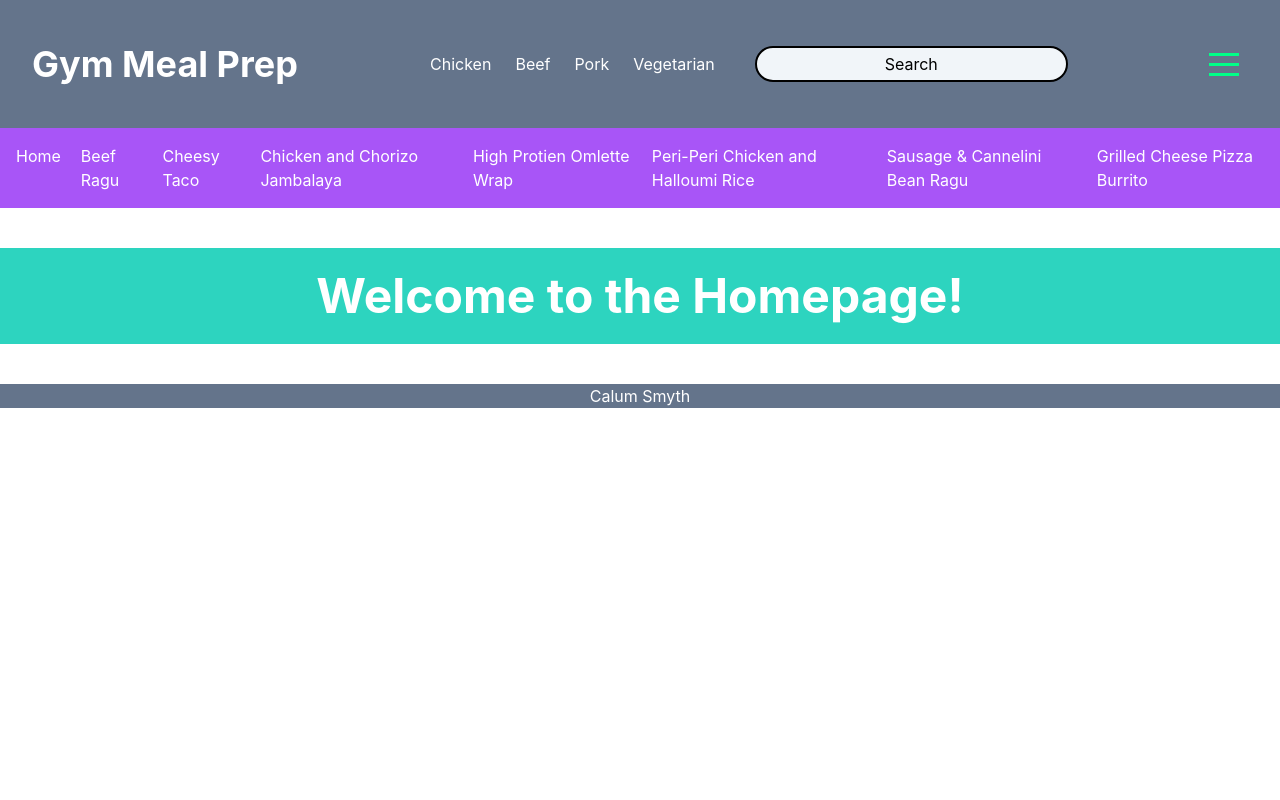
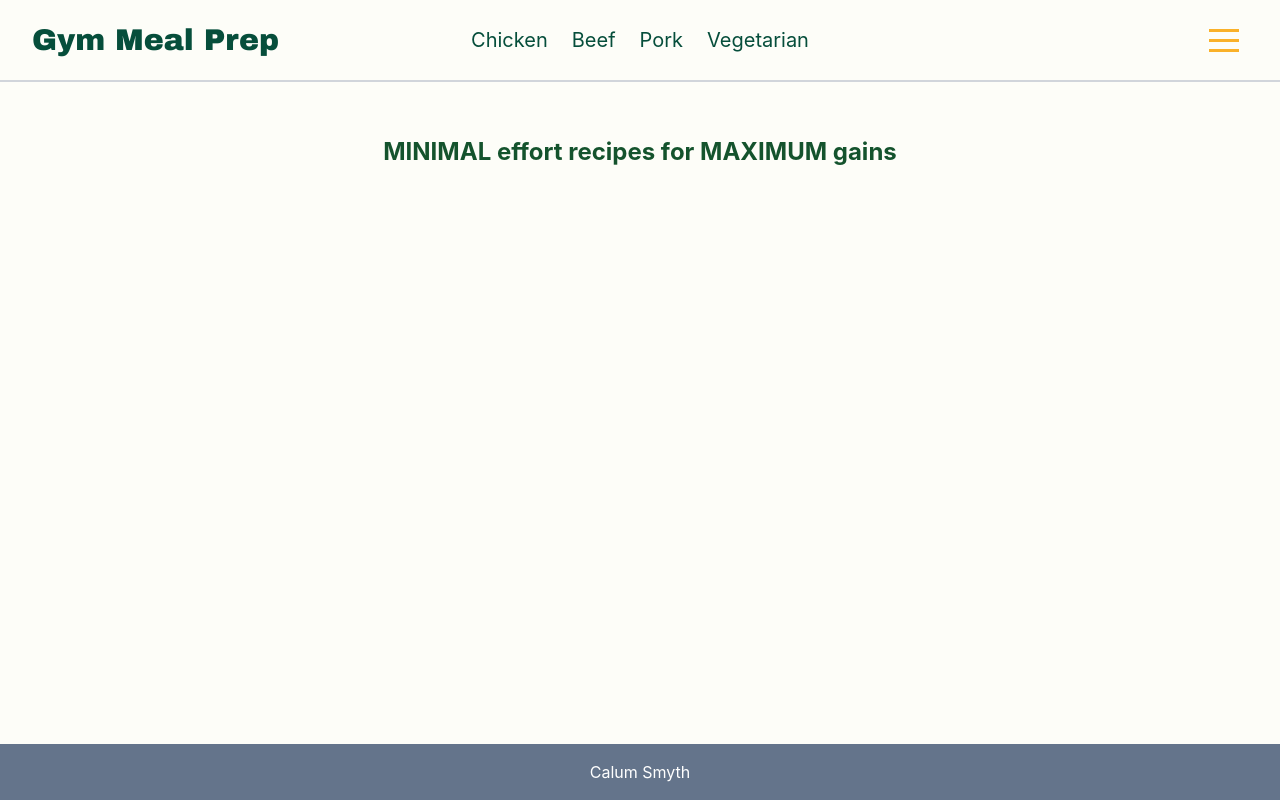
Before and after one commit to calumsmyth/gmpv, a React (Vite) app: page / in a window 1280 px wide. Built offline with nearby package versions, Linux system fonts and the light colour scheme; the HTML template or start-up script is replaced by a standard one.

Commit message:
Universal styling changes

```diff
--- a/src/App.jsx
+++ b/src/App.jsx
@@ -12,8 +12,7 @@ function App() {
   return (
     <Router>
       <Header />
-      <Navbar />
-      <section className = "content mb-10 mt-10">
+      <section className = "content text-green-900 mb-10 mt-10">
         <MyRoutes />
       </section>
       <Footer />
--- a/src/components/Footer.jsx
+++ b/src/components/Footer.jsx
@@ -1,6 +1,6 @@
 const Footer = () => {
     return (
-        <footer className = "footer bg-slate-500 text-white text-center -p4">Calum Smyth</footer>
+        <footer className = "footer fixed bottom-0 w-full bg-slate-500 text-white text-center p-4 ">Calum Smyth</footer>
     )
 }
 
--- a/src/components/HamburgerMenu.jsx
+++ b/src/components/HamburgerMenu.jsx
@@ -12,7 +12,8 @@ const HamburgerMenu = () => {
         { to: "/ChickenChorizoJambalaya", label: "Chicken Chorizo Jambalaya" },
         { to: "/HighProtienOmletteWrap", label: "High Protein Omlette Wrap" },
         { to: "/PeriChickenHalloumi", label: "Peri Chicken Halloumi" },
-        { to: "/SausageCanneliniRagu", label: "Sausage Cannelini Ragu" }
+        { to: "/SausageCanneliniRagu", label: "Sausage Cannelini Ragu" },
+        { to: "/GrilledCheesePizzaBurrito", label: "Grilled Cheese Pizza Burrito"}
     ]
 
     const handleToggle = () =>{
@@ -26,7 +27,7 @@ const HamburgerMenu = () => {
                     size={30}
                     toggled={open}
                     toggle={setOpen}
-                    color="#00ff87"
+                    color="rgb(250, 177, 41)"
                 />
             </div>
 
--- a/src/components/Header.jsx
+++ b/src/components/Header.jsx
@@ -2,16 +2,15 @@ import HamburgerMenu from './HamburgerMenu';
 
 const Header = () => {
     return (
-        <header className = "header bg-slate-500 text-white px-8 py-10 flex lg:flex-row justify-between items-center sm:flex-col sm:gap-4">
-            <h1 className=" page-name text-white text-left text-4xl">Gym Meal Prep</h1>
-            <div className ="search-category flex lg:flex-row justify-between items-center gap-4 sm:flex-col sm:gap-4">
-                <section className = "categories flex mr-6 gap-6">
+        <header className = "header relative text-white px-8 py-4 flex flex-col lg:flex-row justify-between items-center gap-4 border-b-2 border-gray-300">
+            <h1 className= "page-name text-emerald-900 text-left text-3xl">Gym Meal Prep</h1>
+            <div className ="search-category flex items-center gap-4 lg:absolute lg:left-1/2 lg:-translate-x-1/2 sm:flex-col sm:gap-4">
+                <section className = "categories text-emerald-900 text-xl flex gap-6">
                     <button>Chicken</button>
                     <button>Beef</button>
                     <button>Pork</button>
                     <button>Vegetarian</button>
                 </section>
-                <search className = "bg-slate-100 text-black border-2 border-black rounded-full px-32 py-1" >Search</search>
             </div>
             <HamburgerMenu />
         </header>
--- a/src/index.css
+++ b/src/index.css
@@ -3,12 +3,14 @@
 @tailwind utilities;
 
 body {
+  background-color: #fdfdf8;
   margin: 0;
   font-family: -apple-system, BlinkMacSystemFont, 'Segoe UI', 'Roboto', 'Oxygen',
     'Ubuntu', 'Cantarell', 'Fira Sans', 'Droid Sans', 'Helvetica Neue',
     sans-serif;
   -webkit-font-smoothing: antialiased;
   -moz-osx-font-smoothing: grayscale;
+  height:fit-content;
 }
 
 code {
@@ -17,11 +19,42 @@ code {
 }
 
 h1 {
-  font-size: 3rem;
+  font-family: 'Arial Black', sans-serif;
+  font-size: 2.4rem;
   font-weight: bold;
+  text-align: center;
 }
 
 h2 {
   font-size: 1.5rem;
   font-weight: bold;
 }
+
+.hamburger-wrapper {
+  position: relative;
+  color: purple;
+}
+
+.mobile-nav-menu{
+  position: absolute;
+  top: 100%;
+  right: 0px;
+  width: 280px;
+  z-index: 1000;
+  background-color: #fdfdf8;
+  border-radius: 14px;
+  box-shadow: 0 4px 12px rgba(0, 0, 0, 0.8);
+  padding: 4px;
+}
+
+.mobile-nav-link {
+  display: block;
+  color: black;
+  padding: 6px;
+  margin: 10px;
+  background: rgb(250, 177, 41);
+  border: 2px solid black;
+  border-radius: 14px;
+  text-align: center;
+
+}
--- a/src/pages/GrilledCheesePizzaBurrito.jsx
+++ b/src/pages/GrilledCheesePizzaBurrito.jsx
@@ -3,7 +3,7 @@ const GrilledCheesePizzaBurrito = () => {
         <>
             <div id="GrilledCheesePizzaBurrito" className="flex flex-col gap-10 p-4">
                 <div id="page-title" className="flex justify-center items-center text-2xl">
-                    <h1 className="bg-green-600 text-white p-4">Grilled Cheese Pizza Burrito</h1>
+                    <h1 className= "p-4 h-full">Grilled Cheese Pizza Burrito</h1>
                 </ div>
 
                 <div id="ingredients" className="flex flex-col">
--- a/src/pages/Home.jsx
+++ b/src/pages/Home.jsx
@@ -4,7 +4,7 @@ import HamburgerMenu from "../components/HamburgerMenu";
 const Home = () => {
     return(
         <div>
-            <h1 className="bg-teal-400 text-white p-3 flex justify-center">Welcome to the Homepage!</h1>
+            <h2 className="p-3 flex justify-center">MINIMAL effort recipes for MAXIMUM gains</h2>
         </div>
     )
 }
```
